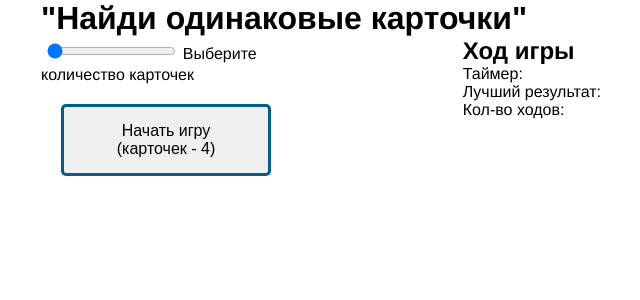
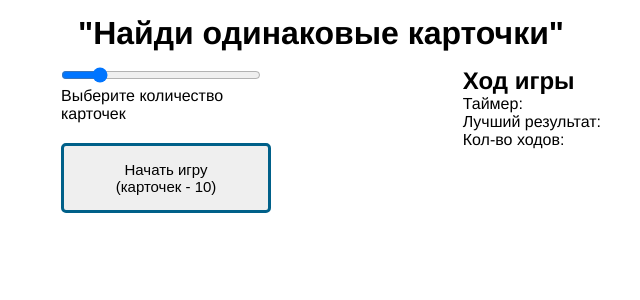
Before and after one commit to SergeyKirintsev/guess-the-card-vue, a Vue app: page / in a window 1280 px wide. Shown: the top 300 px of the page, without its empty margins (319-959 px from the left). Built offline with nearby package versions, Linux system fonts and the light colour scheme.

Commit message:
улучшаем

```diff
--- a/src/App.vue
+++ b/src/App.vue
@@ -4,7 +4,7 @@
 
     <section class="game">
       <div class="game__config">
-        <form>
+        <form class="game__form">
           <input
             v-model="cardsCount"
             type="range"
@@ -74,14 +74,17 @@ export default {
   data() {
     return {
       cards: [],
-      cardsCount: "4",
+      cardsCount: "10",
       compareCardsArr: []
     };
   },
 
   methods: {
     startGame() {
-      this.cards = [...makeCards(this.cardsCount)];
+      this.cards = [];
+      setTimeout( ()=> {
+        this.cards = [...makeCards(this.cardsCount)];
+      }, 0)
     },
 
     compareCards(id, color, targetEl) {
@@ -96,8 +99,8 @@ export default {
       } else {
         if (color === compareColor) {
           console.log("Цвет совпал");
-          targetEl.classList.add("disabled");
-          compareTargetEl.classList.add("disabled");
+          targetEl.classList.add("cards__item_disabled");
+          compareTargetEl.classList.add("cards__item_disabled");
           this.compareCardsArr = [];
         } else {
           targetEl.style.backgroundColor = "black";
@@ -118,7 +121,6 @@ export default {
       setTimeout(() => {
         this.compareCards(id, color, targetEl);
       }, 1500);
-
     }
   }
 };
@@ -136,9 +138,18 @@ export default {
   font-family: 'Helvetica Neue', Arial, sans-serif;
 }
 
+h1 {
+  margin: 15px auto;
+  text-align: center;
+}
+
 .game {
   display: flex;
   justify-content: space-between;
+}
+
+.game__form {
+  margin-left: 20px;
 }
 
 .game__config {
@@ -150,13 +161,14 @@ export default {
 }
 
 input {
-  margin: 0.4rem;
+  /*margin: 20px;*/
+  width: 200px;
 }
 
 .game__start-btn {
   border: 3px solid #006089;
   border-radius: 5px;
-  font-size: 16px;
+  font-size: 15px;
   padding: 15px 50px;
   margin: 20px;
 }
@@ -178,7 +190,7 @@ input {
   transform: scale(1.05);
 }
 
-ul {
+.cards__list {
   list-style-type: none;
   display: grid;
   justify-content: center;
@@ -188,9 +200,8 @@ ul {
   padding: 0;
 }
 
-.disabled {
+.cards__item_disabled {
   pointer-events: none;
-  border-radius: 50%;
   opacity: 0.2;
 }
 </style>
```
Also changed, not shown: 1 other file (tests, documents, lock files or other folders).
